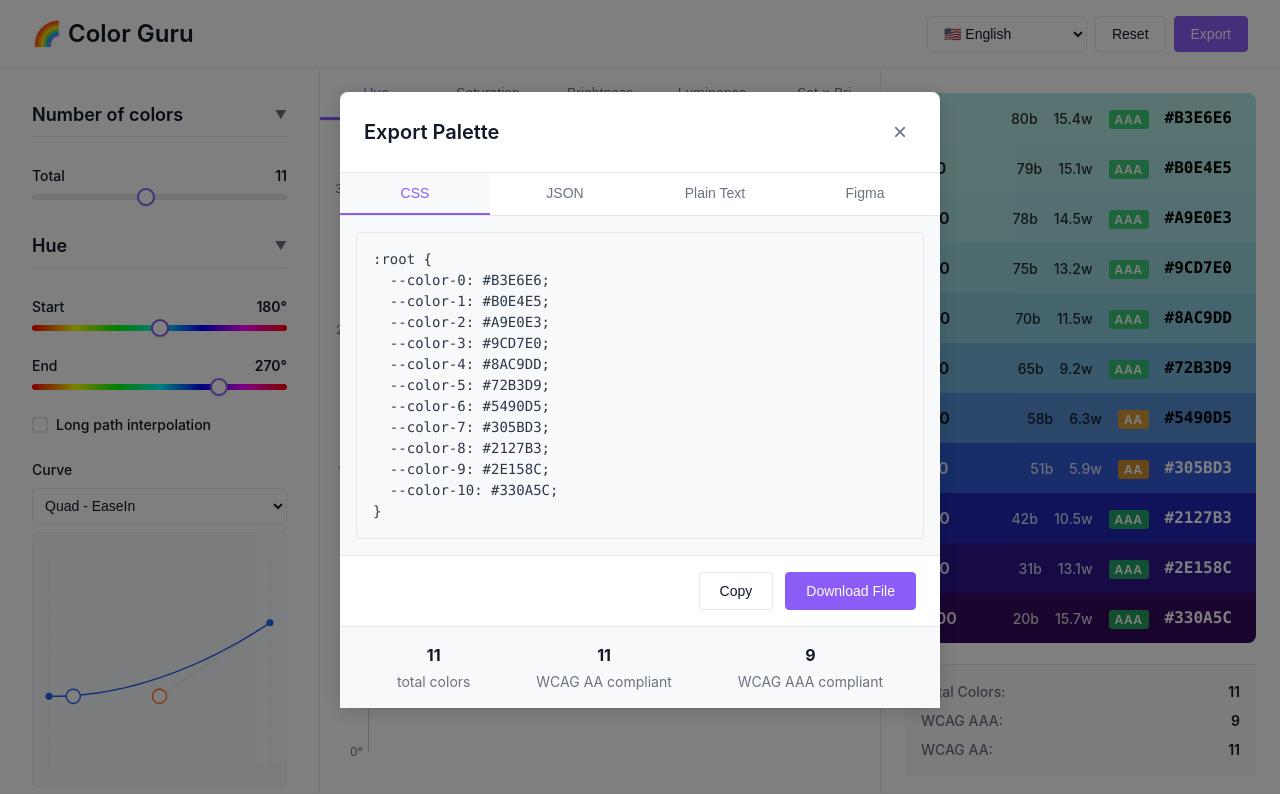
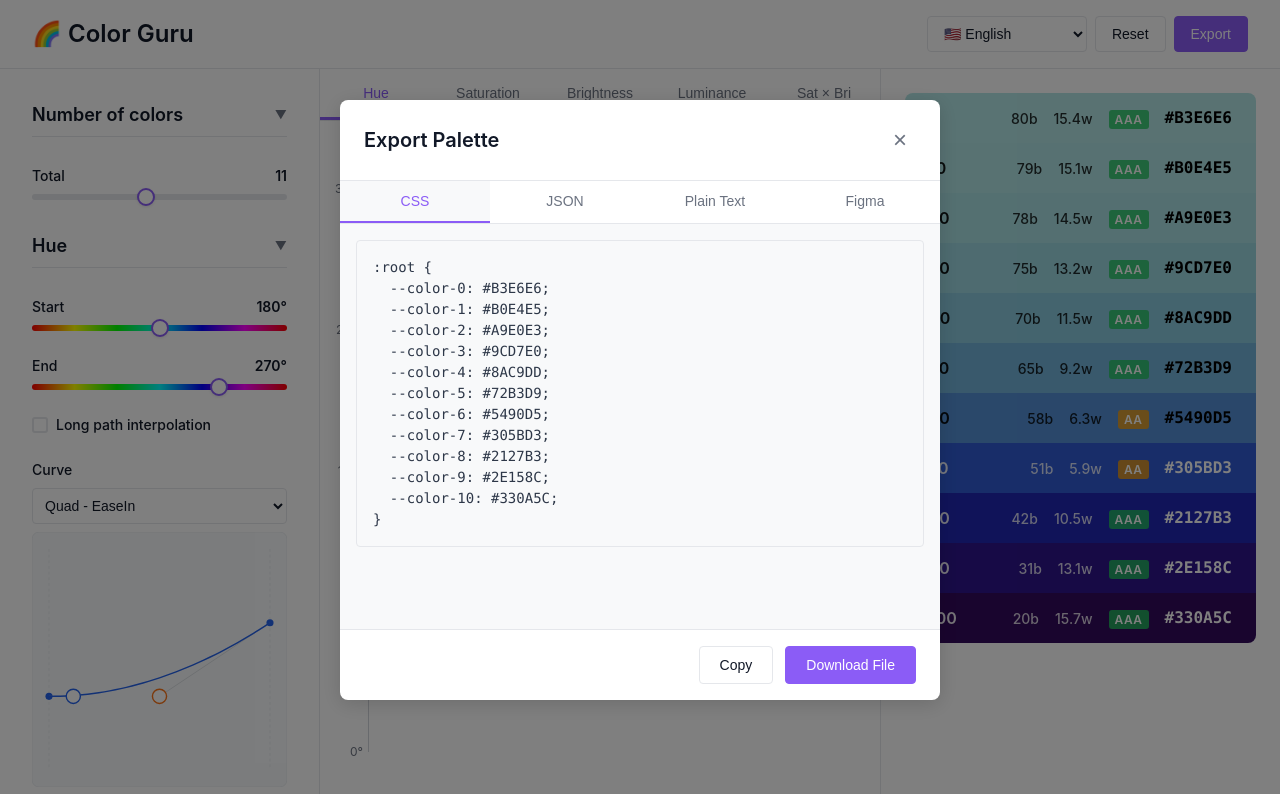
Before and after one commit to jpfaraco/colorguru, a React (Vite) app: page / in a window 1280 px wide. Both pictures are taken after a click on the button "Export". Shown: the top 794 px of the page. Built offline with nearby package versions, Linux system fonts and the light colour scheme.

Commit message:
Refactor ExportModal and PalettePreview components: remove summary statistics and adjust CSS for improved layout

```diff
--- a/src/components/ExportModal.css
+++ b/src/components/ExportModal.css
@@ -17,7 +17,7 @@
   box-shadow: 0 4px 20px rgba(0, 0, 0, 0.15);
   width: 90%;
   max-width: 600px;
-  max-height: 80vh;
+  height: min(80vh, 600px);
   display: flex;
   flex-direction: column;
 }
@@ -99,6 +99,7 @@
   overflow-y: auto;
   padding: 1rem;
   background-color: var(--secondary-bg);
+  min-height: 0;
 }
 
 .export-code {
@@ -186,36 +187,11 @@
   border-color: var(--accent-hover);
 }
 
-.palette-summary-export {
-  padding: 1rem 1.5rem;
-  border-top: 1px solid var(--border-color);
-  background-color: var(--secondary-bg);
-}
-
-.summary-stats {
-  display: flex;
-  justify-content: space-around;
-  align-items: center;
-}
-
-.stat {
-  text-align: center;
-  color: var(--text-secondary);
-  font-size: 0.875rem;
-}
-
-.stat strong {
-  display: block;
-  color: var(--text-primary);
-  font-size: 1rem;
-  margin-bottom: 0.25rem;
-}
-
 /* Responsive adjustments */
 @media (max-width: 768px) {
   .export-modal {
     width: 95%;
-    max-height: 90vh;
+    height: 90vh;
   }
 
   .export-modal-header {
@@ -235,11 +211,6 @@
     font-size: 0.8125rem;
   }
 
-  .summary-stats {
-    flex-direction: column;
-    gap: 0.5rem;
-  }
-
   .export-actions {
     flex-direction: column;
     align-items: stretch;
--- a/src/components/ExportModal.tsx
+++ b/src/components/ExportModal.tsx
@@ -132,20 +132,6 @@ export const ExportModal: React.FC<ExportModalProps> = ({ isOpen, onClose, palet
             </button>
           </div>
         </div>
-
-        <div className="palette-summary-export">
-          <div className="summary-stats">
-            <span className="stat">
-              <strong>{paletteData.colors.length}</strong> {t("totalColors").toLowerCase()}
-            </span>
-            <span className="stat">
-              <strong>{paletteData.colors.filter((c) => Math.max(c.contrastRatioWhite, c.contrastRatioBlack) >= 4.5).length}</strong> WCAG AA compliant
-            </span>
-            <span className="stat">
-              <strong>{paletteData.colors.filter((c) => Math.max(c.contrastRatioWhite, c.contrastRatioBlack) >= 7).length}</strong> WCAG AAA compliant
-            </span>
-          </div>
-        </div>
       </div>
     </div>
   );
--- a/src/components/PalettePreview.css
+++ b/src/components/PalettePreview.css
@@ -202,35 +202,6 @@
   font-weight: 500;
 }
 
-.palette-summary {
-  padding: 1rem;
-  border-top: 1px solid var(--border-color);
-  background: var(--secondary-bg);
-}
-
-.summary-item {
-  display: flex;
-  justify-content: space-between;
-  align-items: center;
-  margin-bottom: 0.5rem;
-}
-
-.summary-item:last-child {
-  margin-bottom: 0;
-}
-
-.summary-label {
-  font-size: 0.875rem;
-  color: var(--text-secondary);
-  font-weight: 500;
-}
-
-.summary-value {
-  font-size: 0.875rem;
-  color: var(--text-primary);
-  font-weight: 600;
-}
-
 /* Responsive adjustments */
 @media (max-width: 768px) {
   .palette-title {
--- a/src/components/PalettePreview.tsx
+++ b/src/components/PalettePreview.tsx
@@ -95,21 +95,6 @@ export const PalettePreview: React.FC<PalettePreviewProps> = ({ colors, language
           );
         })}
       </div>
-
-      <div className="palette-summary">
-        <div className="summary-item">
-          <span className="summary-label">{t("totalColors")}:</span>
-          <span className="summary-value">{colors.length}</span>
-        </div>
-        <div className="summary-item">
-          <span className="summary-label">WCAG AAA:</span>
-          <span className="summary-value">{colors.filter((c) => Math.max(c.contrastRatioWhite, c.contrastRatioBlack) >= 7).length}</span>
-        </div>
-        <div className="summary-item">
-          <span className="summary-label">WCAG AA:</span>
-          <span className="summary-value">{colors.filter((c) => Math.max(c.contrastRatioWhite, c.contrastRatioBlack) >= 4.5).length}</span>
-        </div>
-      </div>
     </div>
   );
 };
```
